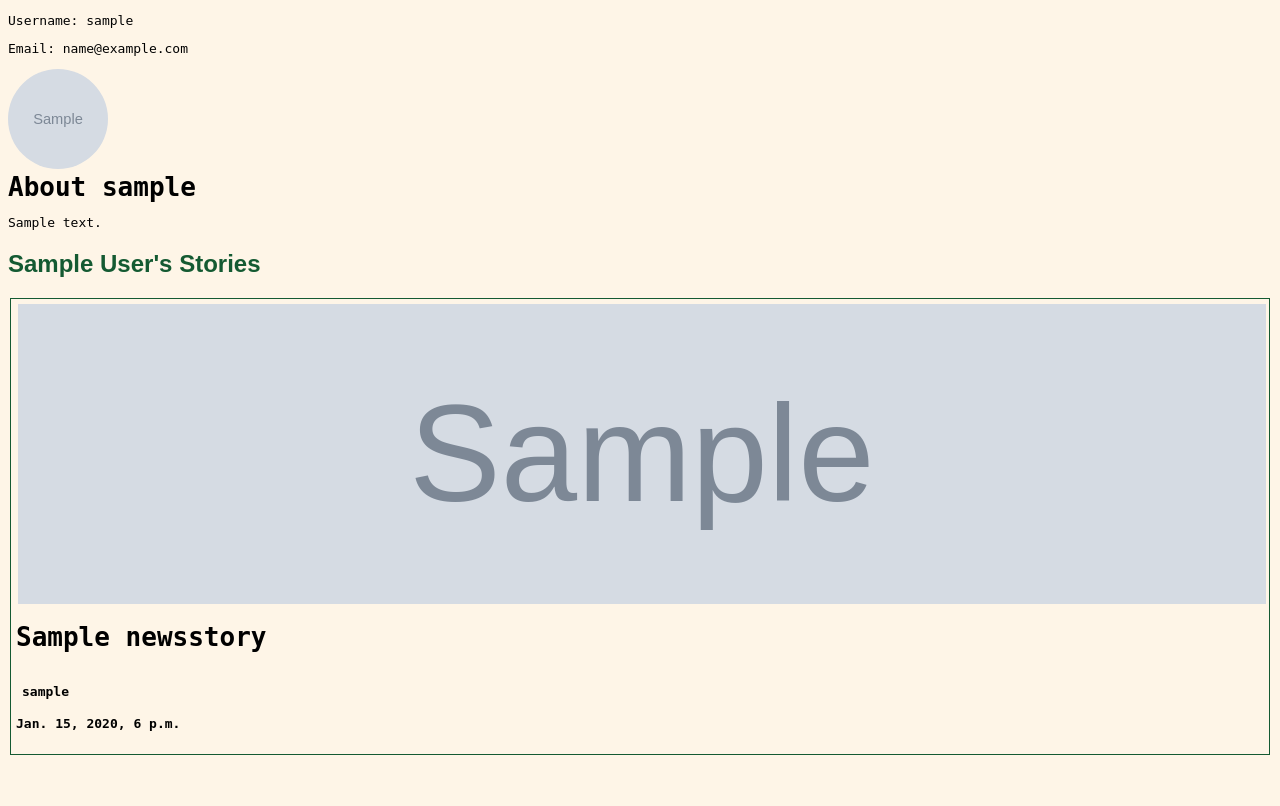
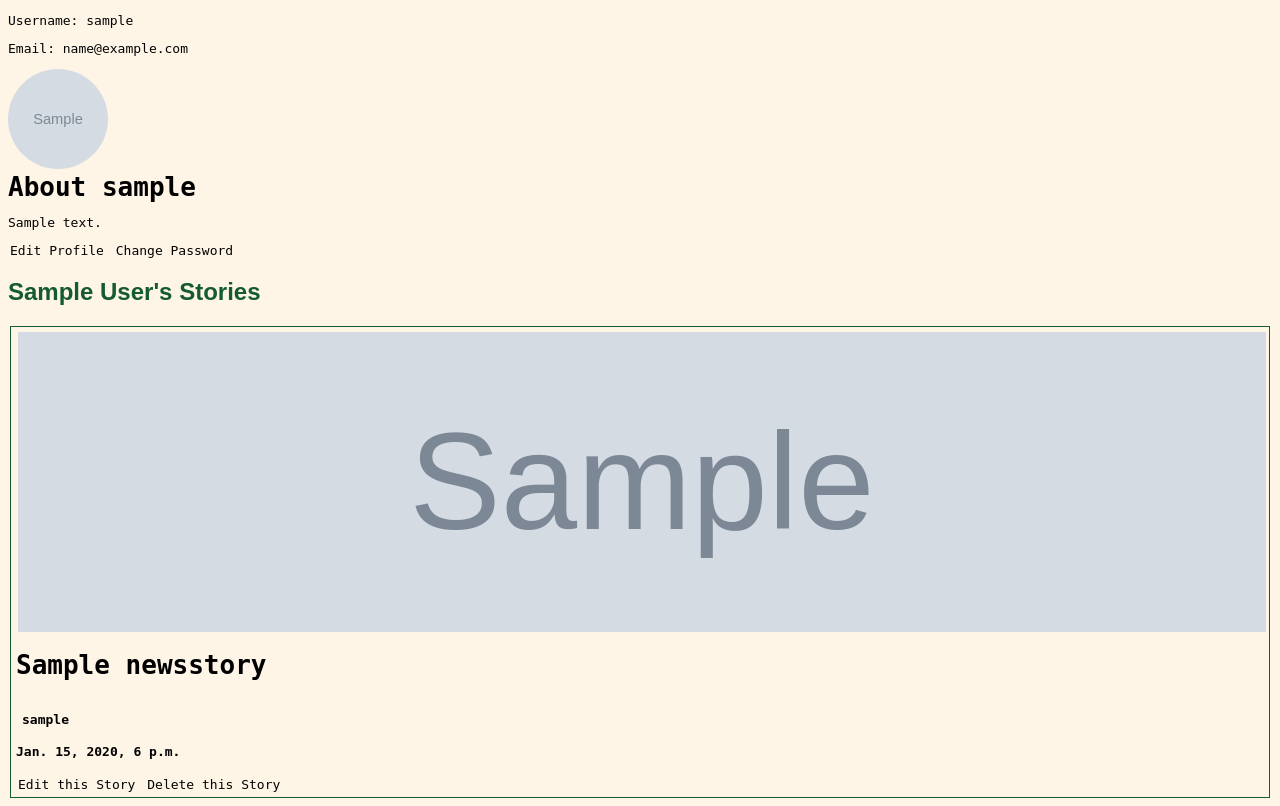
Before and after one commit to C2jay/django_news, a Django app: page /users/author/1/ in a window 1280 px wide. Shown: the part 73-879 px from the top of the page. Before the commit the page ends 828 px from the top, so only its background shows below. Run offline with Django 3.2, Linux system fonts and the light colour scheme; a user stored in the database is signed in; tables that the repository leaves empty hold one stand-in row (values such as "Sample post"); grey boxes marked "Sample" are stand-in pictures; parts of the project's set-up code (start-up, migrations or seed data) failed here and were passed over; some web fonts are replaced.

Commit message:
profile image fix

```diff
--- a/she_codes_news/users/models.py
+++ b/she_codes_news/users/models.py
@@ -3,7 +3,7 @@ from django.contrib.auth.models import AbstractUser
 # Create your models here.
 
 class CustomUser(AbstractUser):
-    profileimg = models.ImageField(upload_to='images', default='img.jpg')
+    profileimg = models.ImageField(upload_to='media', default='img.jpg')
     bio = models.TextField(max_length=1000, default="There is no bio yet!")
 
     def __str__(self):
--- a/she_codes_news/users/templates/users/customuser_detail.html
+++ b/she_codes_news/users/templates/users/customuser_detail.html
@@ -13,6 +13,12 @@
     <img class="profileimg" src="{{object.profileimg.url}}" alt="Profile image">
     <h3>About {{ object.username }}</h3>
     <p>{{object.bio}}</p>
+
+    {% if request.user.id == user.id %}
+    <a href="{% url 'users:update-profile' user.id %}">Edit Profile</a>
+    <a href="{% url 'users:change-password' user.id %}">Change Password</a>
+    {% endif %}
+
 </div>
 
 
@@ -29,6 +35,12 @@
                         {{ story.author }}</a></h4>
                     <h4>{{ story.pub_date }}</h4>
                 </div>
+                <div>
+                {% if request.user.id == story.author.id %}
+                <a href="{% url 'news:editStory' story.id %}">Edit this Story</a>
+                <a href="{% url 'news:deleteStory' story.id %}">Delete this Story</a>
+                {% endif %}
+                </div>
             </a>
         </div>
         {% endfor %}
--- a/she_codes_news/users/templates/users/customuser_update.html
+++ b/she_codes_news/users/templates/users/customuser_update.html
@@ -8,10 +8,10 @@
 {% block content %}
 
 <div class="container">
-    <form method="post">
+    <form method="post" enctype="multipart/form-data">
         {% csrf_token %}
         {{ form.as_p }}
-        <button type="submit">Edit Account</button>
+        <button type="submit">Update Changes</button>
     </form>
 </div>
 
```
Also changed, not shown: she_codes_news/media/media/cats.jpg (added).
